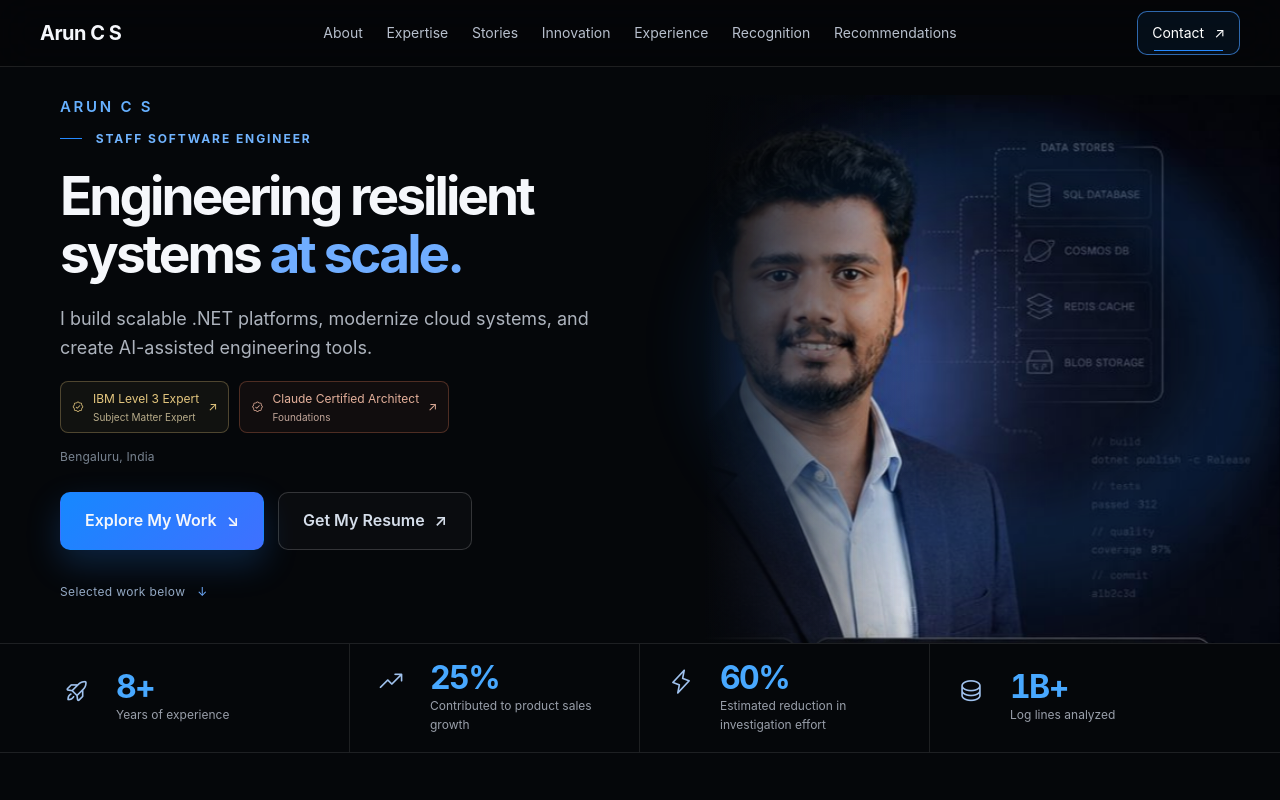
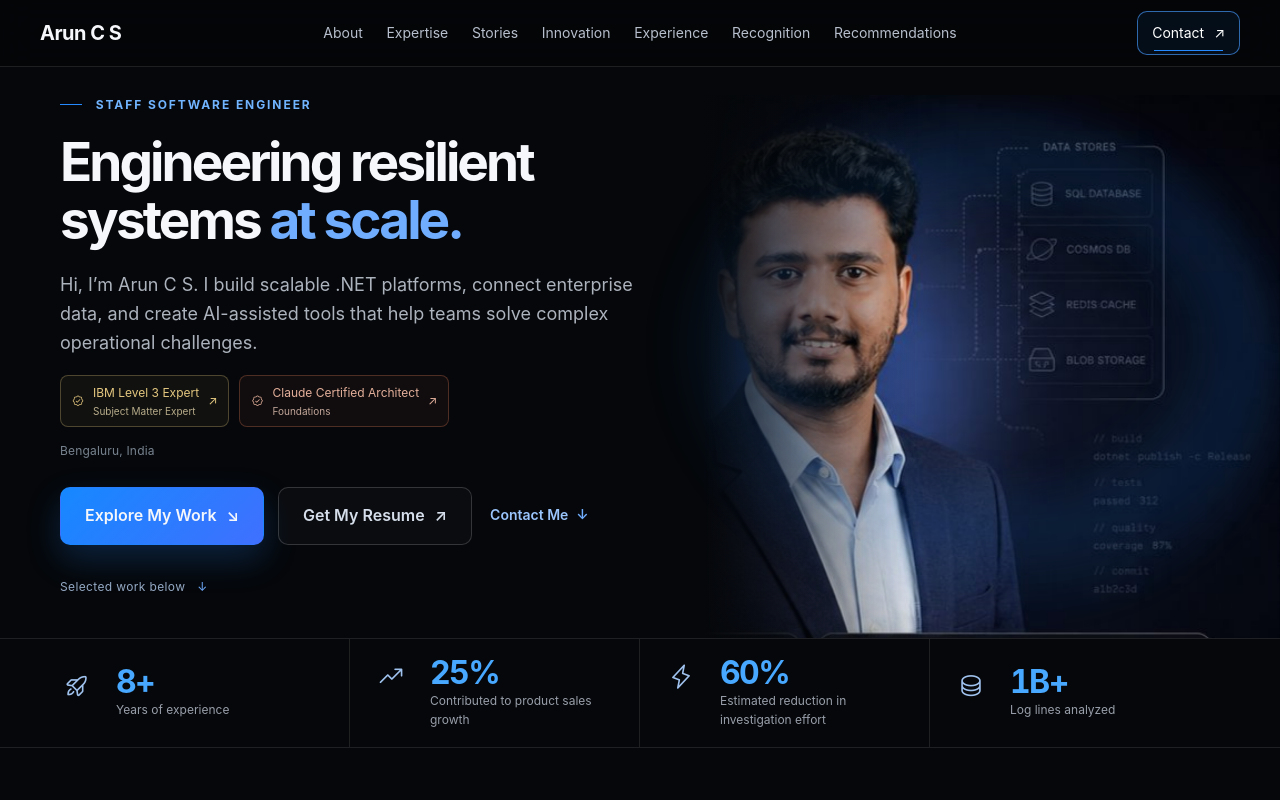
Before and after one commit to csarun2012/arun-portfolio, a website: page index.html in a window 1280 px wide. Shown: the top 800 px of the page. Drawn offline with nearby package versions, Linux system fonts and the light colour scheme.

Commit message:
update I'm Arun change

```diff
--- a/index.html
+++ b/index.html
@@ -156,14 +156,13 @@
       <section class="hero" aria-labelledby="hero-title">
         <div class="shell hero-layout">
           <div class="hero-copy">
-            <p class="hero-name">Arun C S</p>
             <p class="eyebrow"><span></span> Staff Software Engineer</p>
             <h1 id="hero-title" aria-label="Engineering resilient systems at scale.">
               <span class="hero-line">Engineering resilient</span>
               <span class="hero-line">systems <em>at scale.</em></span>
             </h1>
             <p class="hero-lead">
-              I build scalable .NET platforms, modernize cloud systems, and create AI-assisted engineering tools.
+              Hi, I’m Arun C S. I build scalable .NET platforms, connect enterprise data, and create AI-assisted tools that help teams solve complex operational challenges.
             </p>
             <div class="hero-credentials" aria-label="Featured credentials">
               <a class="hero-certification hero-certification-ibm" href="#ibm-certification"><i class="ph ph-seal-check" aria-hidden="true"></i><span>IBM Level 3 Expert<small class="hero-certification-subtitle">Subject Matter Expert</small></span><span aria-hidden="true">↗</span></a>
@@ -177,6 +176,7 @@
               <button class="button button-secondary" type="button" data-resume-request>
                 Get My Resume <span aria-hidden="true">↗</span>
               </button>
+              <a class="hero-contact-link" href="#contact">Contact Me <span aria-hidden="true">↓</span></a>
             </div>
             <div class="profile-links" aria-label="Professional profiles">
               <a href="https://www.linkedin.com/in/arun-c-s/" target="_blank" rel="noreferrer">LinkedIn <span>↗</span></a>
--- a/style.css
+++ b/style.css
@@ -2311,6 +2311,10 @@ body.resume-dialog-open { overflow: hidden; }
 .hero .hero-line { white-space: normal; }
 .hero .hero-lead { max-width: 590px; margin-top: 22px; font-size: 18px; }
 .hero .hero-actions { margin-top: 26px; }
+.hero-contact-link { display: inline-flex; align-items: center; justify-self: start; gap: 8px; min-height: 44px; padding: 0 4px; color: #9ac4fc; font-size: 14px; font-weight: 600; }
+.hero-contact-link span { color: #70adff; }
+.hero-contact-link:hover { color: #f4f7fb; }
+.hero-contact-link:focus-visible { outline: 2px solid #70adff; outline-offset: 4px; border-radius: 4px; }
 .hero .hero-visual { min-height: 500px; }
 .portrait-expert-label { position: absolute; right: 28px; bottom: 30px; z-index: 4; display: flex; align-items: center; gap: 12px; max-width: calc(100% - 40px); padding: 13px 16px; border: 1px solid #a88740; border-radius: 12px; color: #e4c77f; background: rgba(8, 13, 21, .94); box-shadow: 0 8px 30px rgba(0, 0, 0, .25); }
 .portrait-expert-label > i { font-size: 24px; }
```
